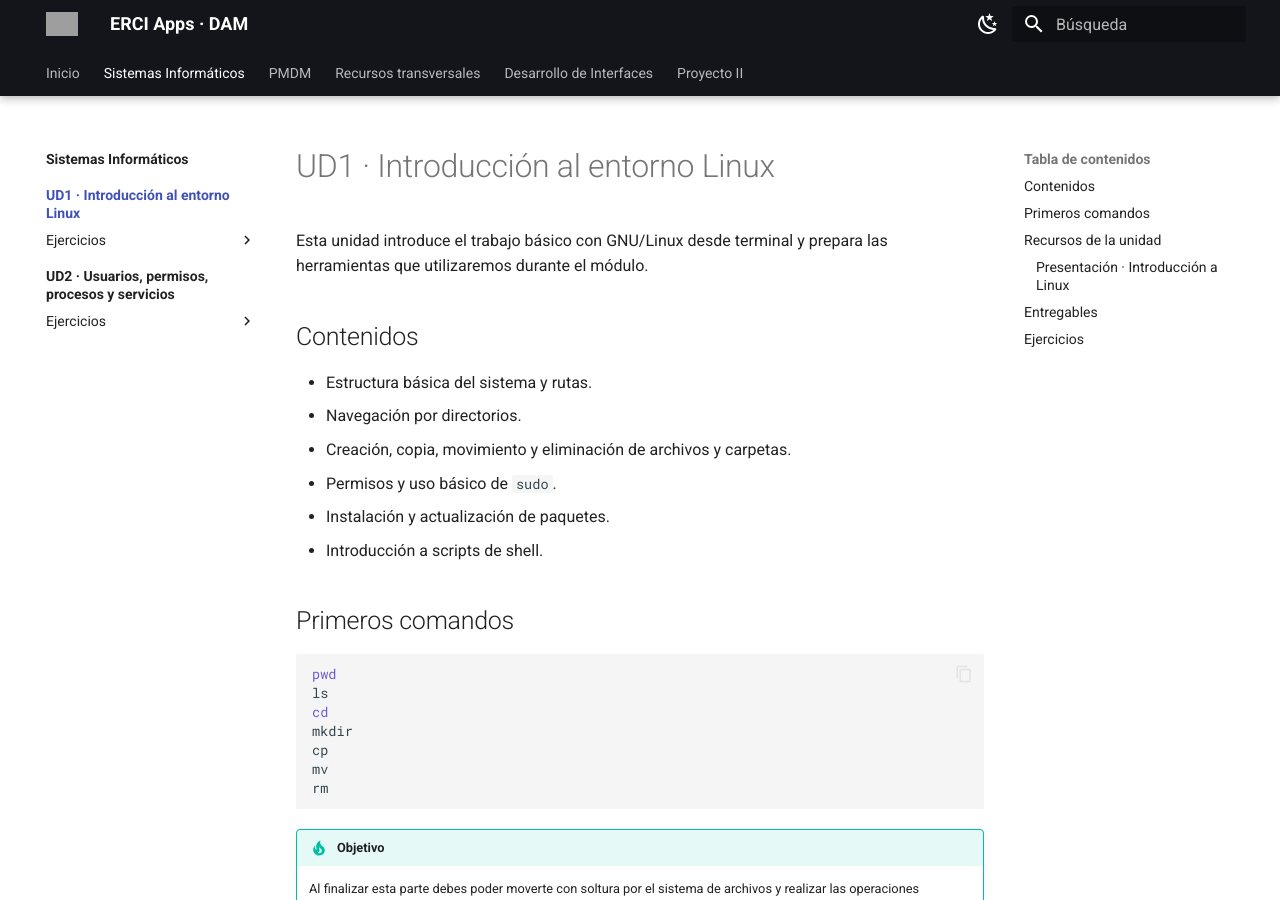
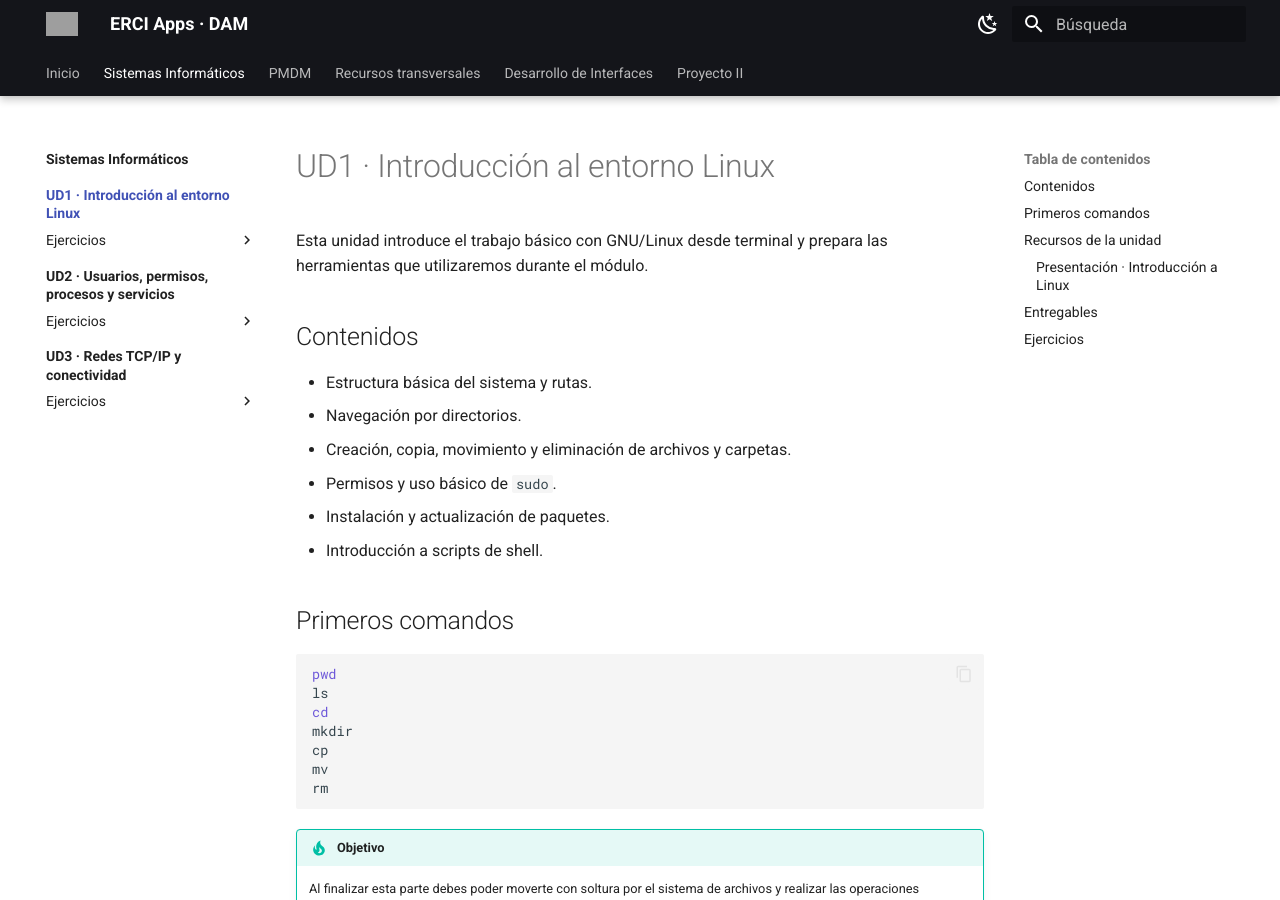
Before and after one commit to erciapps/web-home, an MkDocs documentation site: the page built from docs/si/ud1/index.md, in a window 1280 px wide and 900 px high. Built offline with MkDocs 1.6.1 and Material for MkDocs 9.7.7, drawn with Linux system fonts in a browser that asks for light colours; grey boxes are pictures that could not be loaded.

Commit message:
Incorporar UD3.1 al menú y portada de Sistemas Informáticos

```diff
--- a/mkdocs.yml
+++ b/mkdocs.yml
@@ -32,6 +32,10 @@ nav:
               - UD2.7 · Git, Debian y servicios con systemd: si/ud2/ejercicios/ud2_7.md
               - "UD2.8 · Administración de servicios: PostgreSQL, pgAdmin y SSH": si/ud2/ejercicios/ud2_8.md
               - UD2.9 · Copia de seguridad PostgreSQL con Flask: si/ud2/ejercicios/ud2_9.md
+      - UD3 · Redes TCP/IP y conectividad:
+          - Contenidos: si/ud3/index.md
+          - Ejercicios:
+              - UD3.1 · Creación de una red local con GNS3: si/ud3/ejercicios/ud3_1.md
 
   - PMDM:
       - Portada: pmdm/index.md
```
